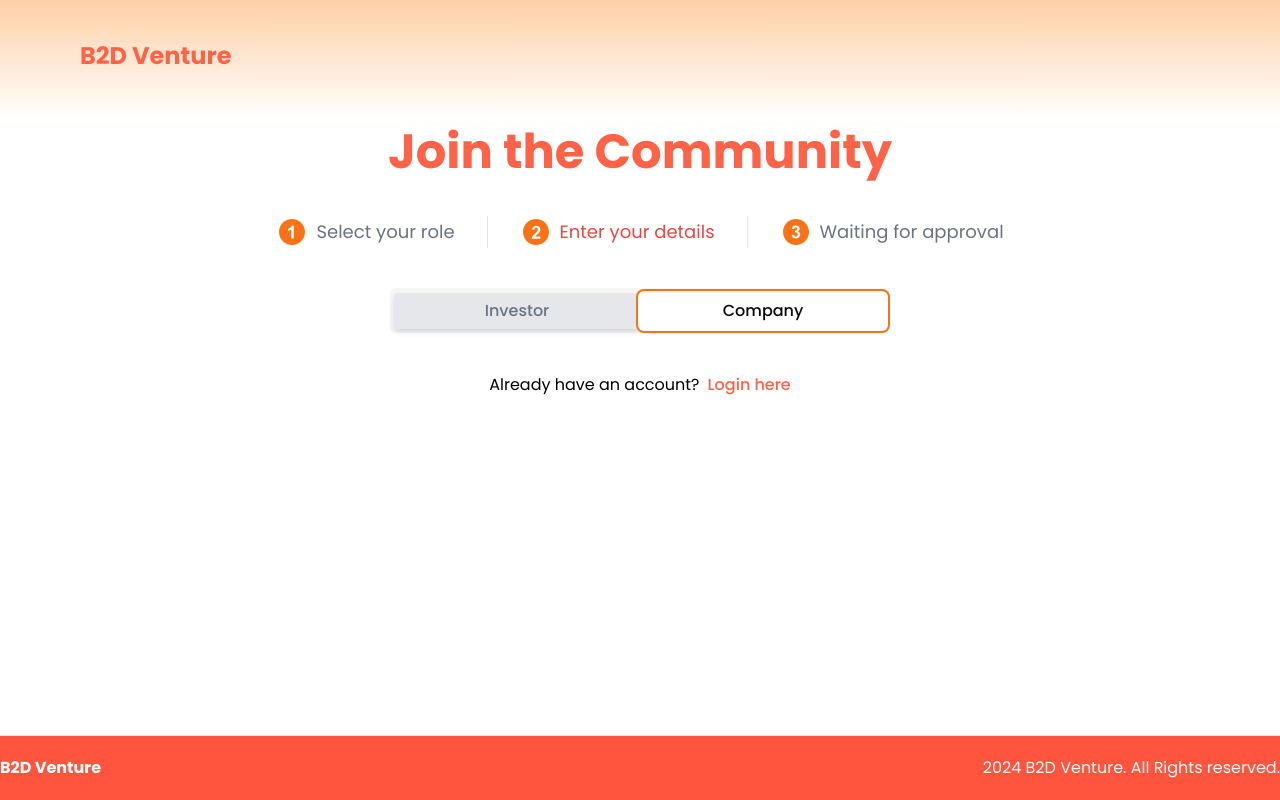
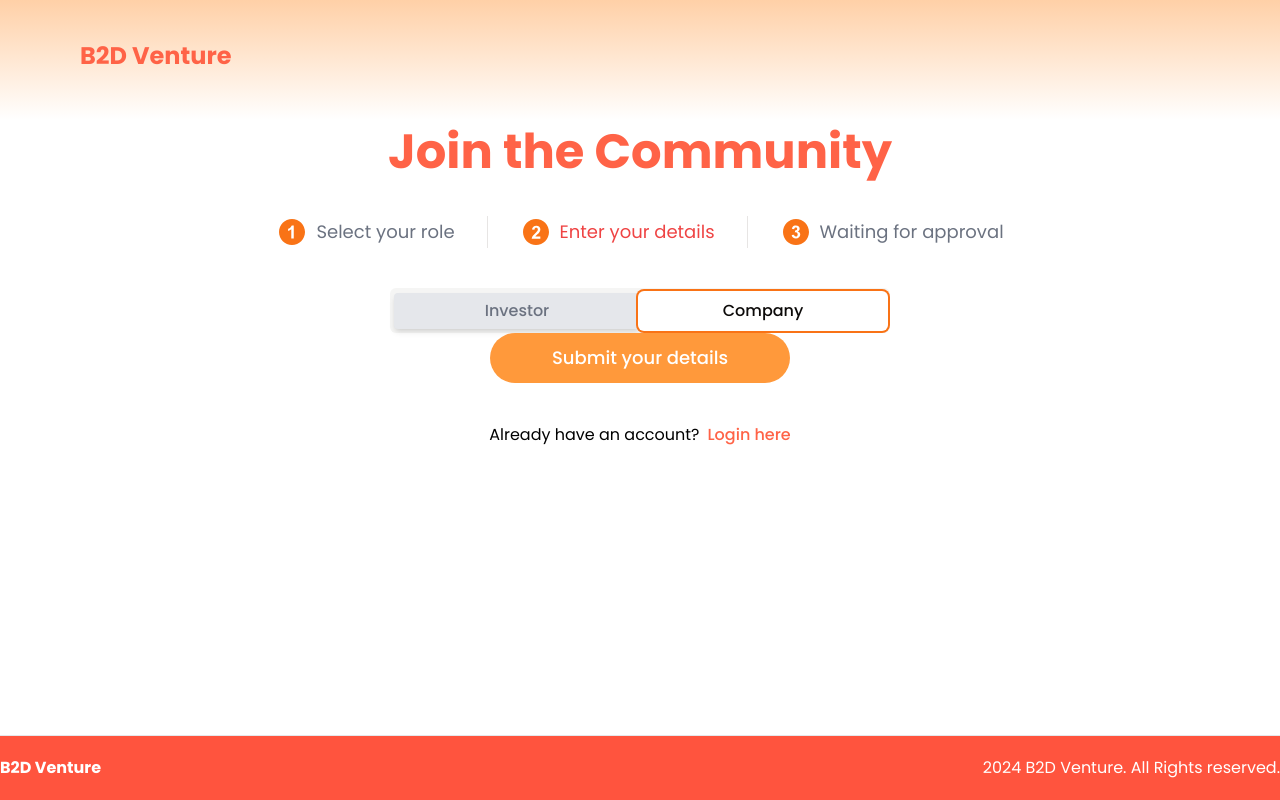
Before and after one commit to woraamy/B2D-Venture, a Next.js app in the folder b2d-venture/: page /SignUp in a window 1280 px wide. Both pictures are taken after a click on the tab "Company". Built offline with nearby package versions, Linux system fonts and the light colour scheme.

Commit message:
Add submit button

```diff
--- a/b2d-venture/components/shared/Register_company.tsx
+++ b/b2d-venture/components/shared/Register_company.tsx
@@ -63,6 +63,20 @@ const RegisterCompany = ({ onFormValidated }: RegisterCompanyProps) => {
   const handleFormError = () => {
     onFormValidated(false);
   };
+
+  return (
+    <Form {...form}>
+      <form onSubmit={form.handleSubmit(handleFormSubmit, handleFormError)} className="space-y-5">
+
+        {/* Submit Button */}
+        <div className="flex justify-center">
+          <Button type="submit" className="w-[200px] md:w-[300px] h-[50px] rounded-full text-white bg-[#FF993B] hover:bg-[#FF7A00] text-base md:text-lg">
+            Submit your details
+          </Button>
+        </div>
+      </form>
+    </Form>
+  );
 };
 
 export default RegisterCompany;
```
